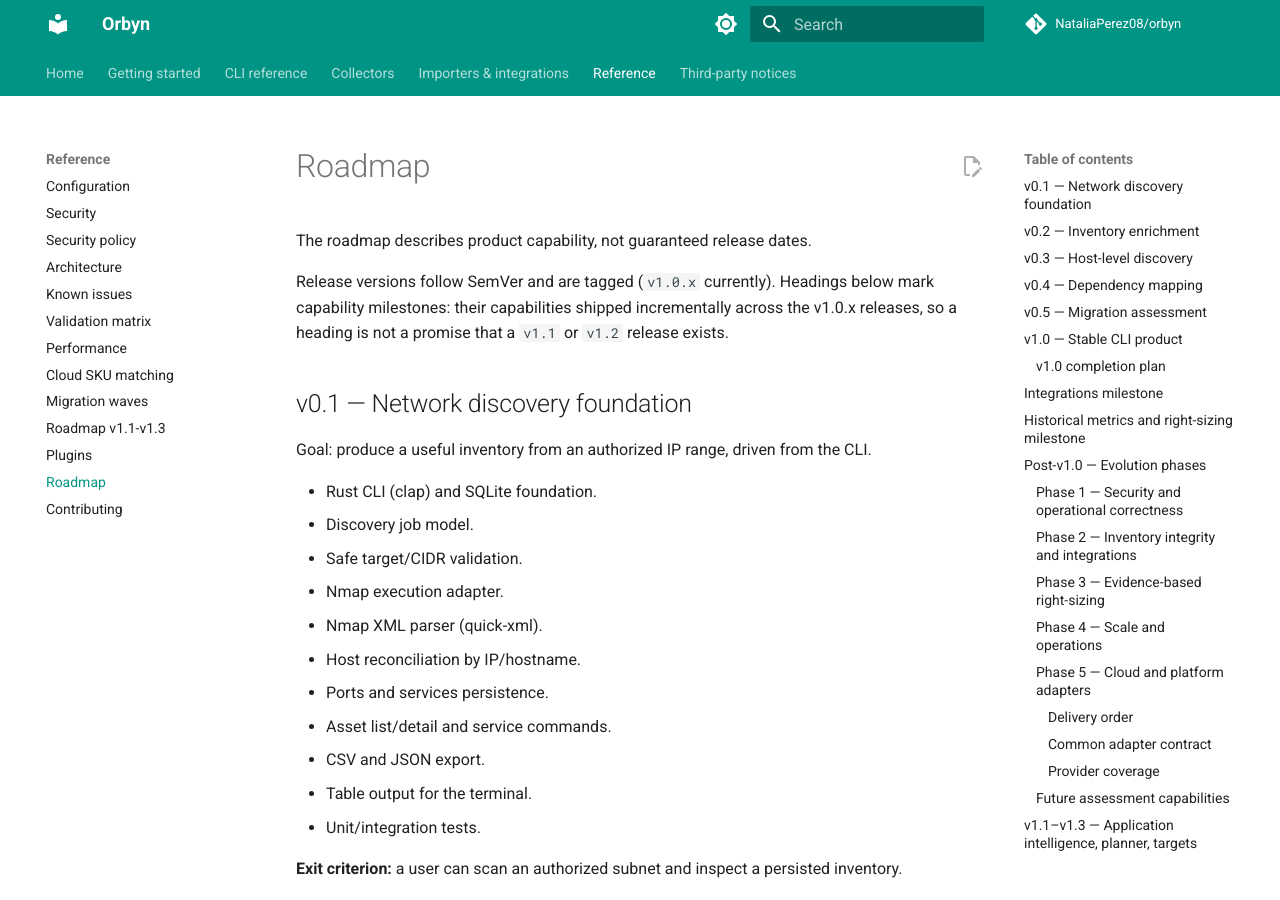
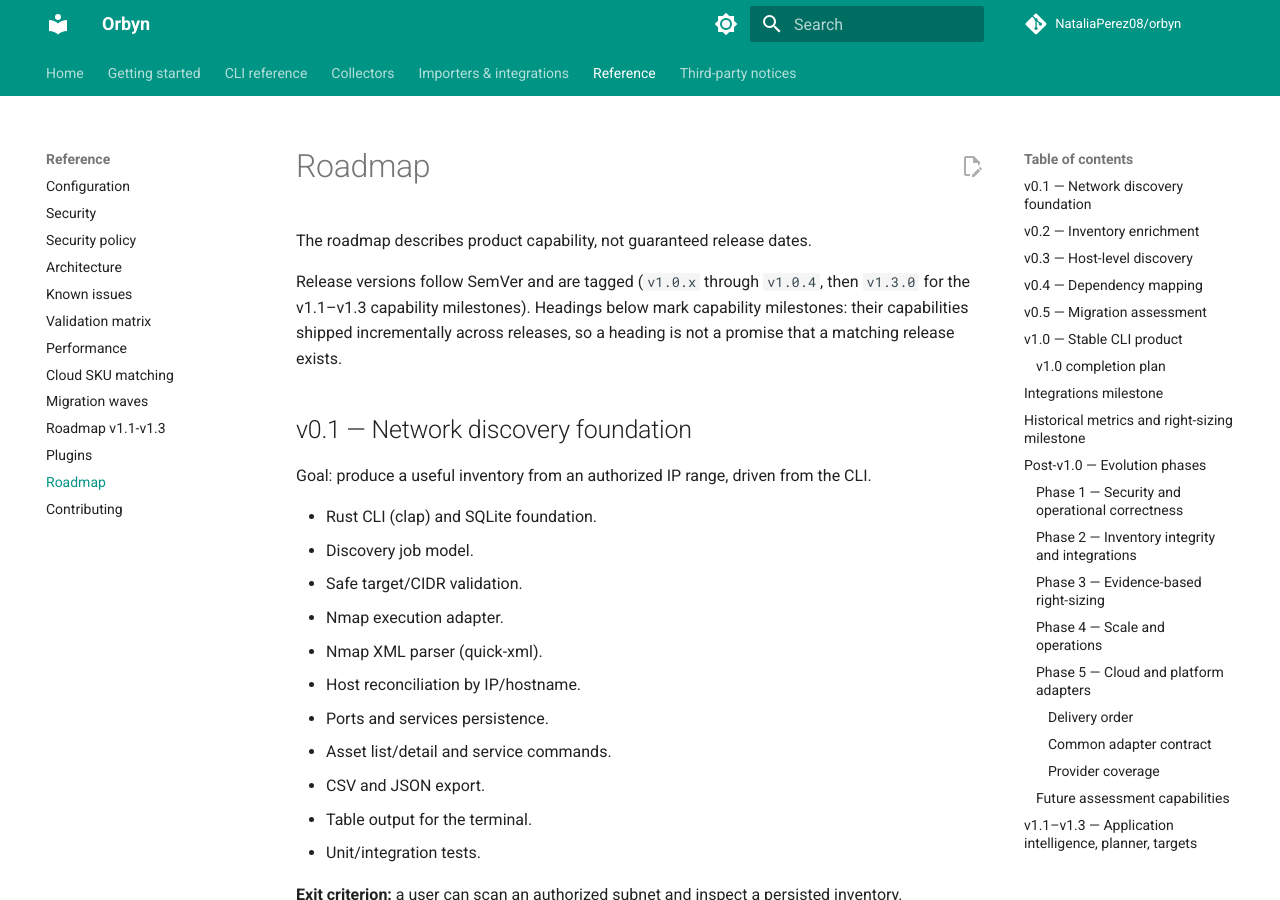
Before and after one commit to NataliaPerez08/orbyn, an MkDocs documentation site: the page built from docs/ROADMAP.md, in a window 1280 px wide and 900 px high. Built offline with MkDocs 1.6.1 and Material for MkDocs 9.7.7, drawn with Linux system fonts in a browser that asks for light colours; comment, search, counter and statistics services are not loaded.

Commit message:
release: v1.3.0 (v1.1-v1.3 capability milestones)

```diff
--- a/Cargo.toml
+++ b/Cargo.toml
@@ -1,6 +1,6 @@
 [package]
 name = "orbyn"
-version = "1.0.4"
+version = "1.3.0"
 edition = "2021"
 rust-version = "1.75"
 description = "Open-source infrastructure discovery, dependency mapping, and migration assessment."
--- a/docs/ROADMAP.md
+++ b/docs/ROADMAP.md
@@ -2,10 +2,11 @@
 
 The roadmap describes product capability, not guaranteed release dates.
 
-Release versions follow SemVer and are tagged (`v1.0.x` currently). Headings
+Release versions follow SemVer and are tagged (`v1.0.x` through `v1.0.4`,
+then `v1.3.0` for the v1.1–v1.3 capability milestones). Headings
 below mark capability milestones: their capabilities shipped incrementally
-across the v1.0.x releases, so a heading is not a promise that a `v1.1` or
-`v1.2` release exists.
+across releases, so a heading is not a promise that a matching release
+exists.
 
 ## v0.1 — Network discovery foundation
 
```
Also changed, not shown: README.md (+2 -2 lines), docs/RELEASE_NOTES_v1.3.0.md (added, +84 -0 lines), docs/index.md (+1 -1 lines), 1 other file.
